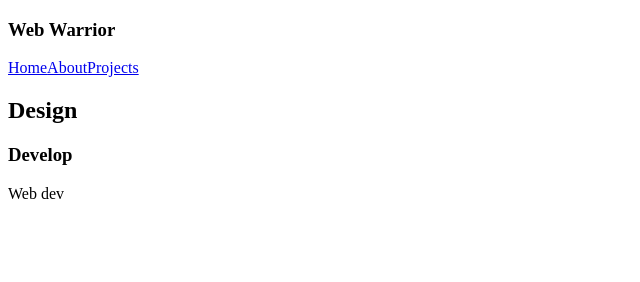
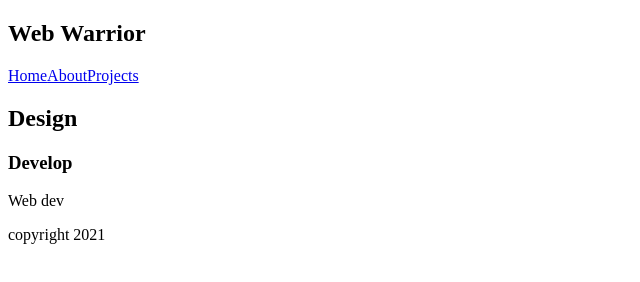
Before and after one commit to BrentGrammer/Gatsby-Learning-Project, a Gatsby site: page / in a window 1280 px wide. Shown: the whole page, without its empty margins (0-640 px from the left). Built offline with nearby package versions, Linux system fonts and the light colour scheme; Gatsby itself is replaced by a stand-in of ours.

Commit message:
Create a Layout component to wrap pages with navbar and footer

```diff
--- /dev/null
+++ b/src/components/Layout.js
@@ -0,0 +1,14 @@
+import React from "react"
+import Navbar from "./Navbar"
+
+export default function Layout({ children }) {
+  return (
+    <div className="layout">
+      <Navbar />
+      <div className="content">{children}</div>
+      <footer>
+        <p>copyright 2021</p>
+      </footer>
+    </div>
+  )
+}
--- a/src/pages/index.js
+++ b/src/pages/index.js
@@ -1,15 +1,16 @@
 import React from "react"
-import Navbar from "../components/Navbar"
+import Layout from "../components/Layout"
 
 export default function Home() {
   return (
+    <Layout>
       <section>
-      <Navbar />
         <div>
           <h2>Design</h2>
           <h3>Develop</h3>
           <p>Web dev</p>
         </div>
       </section>
+    </Layout>
   )
 }
```
Also changed, not shown: src/pages/404.js (+9 -4 lines), src/pages/about.js (+6 -3 lines), src/pages/projects/index.js (+7 -4 lines). Lines whose indentation alone changed are shown as unchanged.
